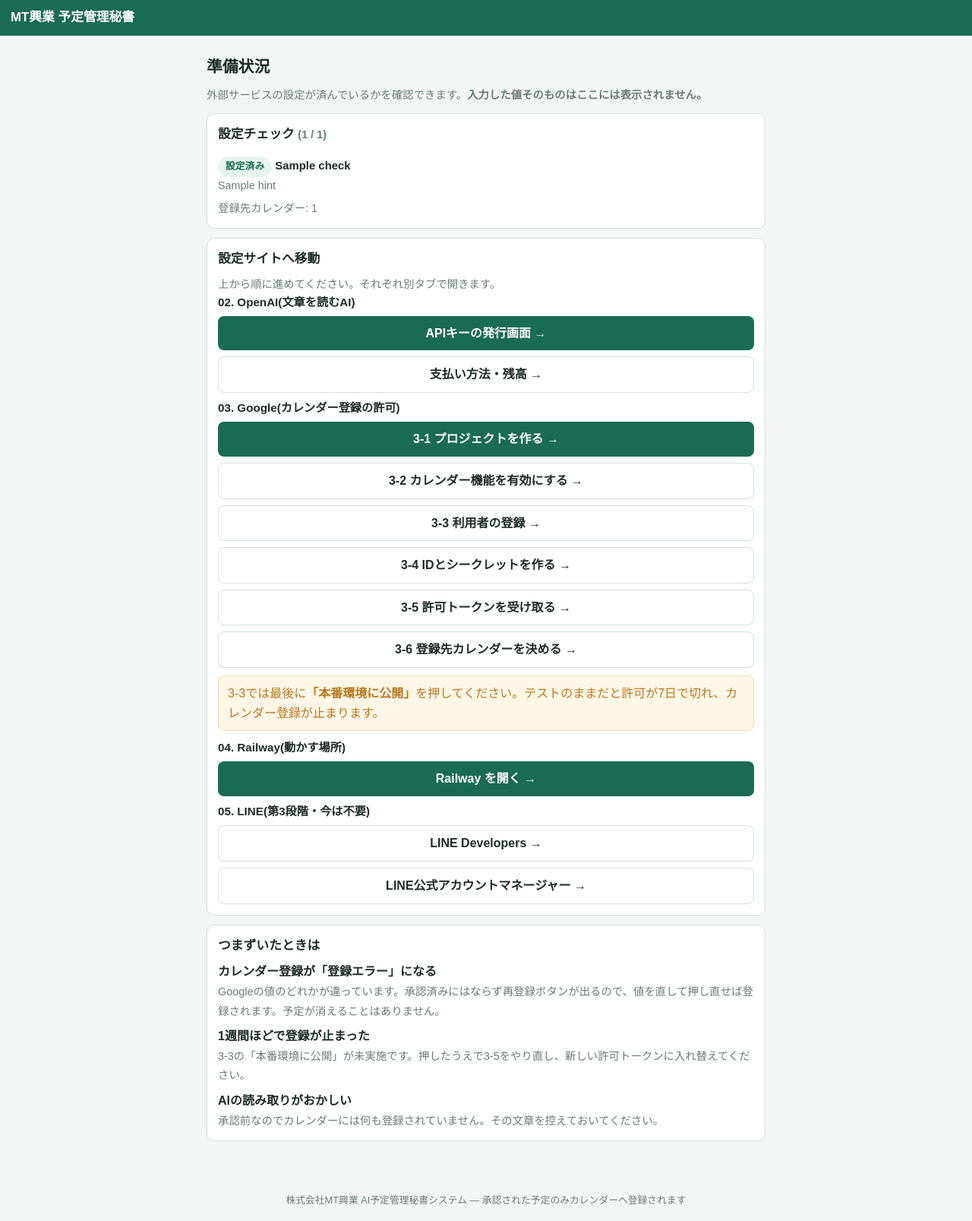
After one commit to mtkougyou2021-sudo/ashiba-scaffold-system, a Node server app: template schedule-secretary/src/views/setup.ejs in a window 1280 px wide. The commit adds this page. Shown: the whole page at 76% size. Run offline with Node 20, Linux system fonts and the light colour scheme; the template is opened without the code that fills it: most values are stand-ins (such as "Sample title", 1, 10 or a date in 2020).

Commit message:
セットアップ手順書と管理画面「準備」ページを追加
- docs/SETUP.md: 外部サービス(GitHub/OpenAI/Google/Railway/LINE)の設定手順とURL一覧
- /setup 画面: 設定状況の確認(値は非表示)と各サービスへの直接リンク
- Google OAuthのテストモード7日失効など、つまずきやすい点を明記

Co-Authored-By: Claude Opus 5 <noreply@anthropic.com>
Claude-Session: https://claude.ai/code/session_01ADJ5hgBReh8XfXXZZx3fVa

```diff
--- a/schedule-secretary/src/index.ts
+++ b/schedule-secretary/src/index.ts
@@ -7,6 +7,7 @@ import { dashboardRouter } from "./routes/dashboard";
 import { messagesRouter } from "./routes/messages";
 import { candidatesRouter } from "./routes/candidates";
 import { settingsRouter } from "./routes/settings";
+import { setupRouter } from "./routes/setup";
 import { STATUS_LABELS } from "./services/candidateService";
 import { CLASSIFICATION_LABELS, EVENT_TYPES } from "./services/ai";
 import { formatDateJa } from "./utils/dates";
@@ -50,6 +51,7 @@ app.use(dashboardRouter);
 app.use(messagesRouter);
 app.use(candidatesRouter);
 app.use(settingsRouter);
+app.use(setupRouter);
 
 app.use((_req, res) => {
   res.status(404).render("error", { title: "ページが見つかりません", message: "URLをご確認ください。" });
--- a/schedule-secretary/src/views/partials/header.ejs
+++ b/schedule-secretary/src/views/partials/header.ejs
@@ -29,6 +29,7 @@
   <a href="/candidates?status=rejected">拒否</a>
   <a href="/history">履歴</a>
   <a href="/settings">設定</a>
+  <a href="/setup">準備</a>
 </nav>
 <% } %>
 <main class="container">
--- /dev/null
+++ b/schedule-secretary/src/views/setup.ejs
@@ -0,0 +1,53 @@
+<%- include('partials/header', { pageTitle: '準備' }) %>
+<h1>準備状況</h1>
+<p class="muted">外部サービスの設定が済んでいるかを確認できます。<strong>入力した値そのものはここには表示されません。</strong></p>
+
+<div class="card">
+  <h2>設定チェック <span class="muted">(<%= readyCount %> / <%= checks.length %>)</span></h2>
+  <ul class="event-list">
+    <% checks.forEach(c => { %>
+      <li>
+        <span class="badge badge-<%= c.ok ? 'approved' : 'pending' %>"><%= c.ok ? '設定済み' : '未設定' %></span>
+        <strong><%= c.label %></strong>
+        <div class="muted"><%= c.hint %></div>
+      </li>
+    <% }) %>
+  </ul>
+  <p class="muted">登録先カレンダー: <%= calendarId %></p>
+</div>
+
+<div class="card">
+  <h2>設定サイトへ移動</h2>
+  <p class="muted">上から順に進めてください。それぞれ別タブで開きます。</p>
+
+  <h3>02. OpenAI(文章を読むAI)</h3>
+  <a class="btn btn-primary btn-block" href="https://platform.openai.com/api-keys" target="_blank" rel="noopener">APIキーの発行画面 →</a>
+  <a class="btn btn-ghost btn-block mt-8" href="https://platform.openai.com/settings/organization/billing/overview" target="_blank" rel="noopener">支払い方法・残高 →</a>
+
+  <h3 class="mt-8">03. Google(カレンダー登録の許可)</h3>
+  <a class="btn btn-primary btn-block" href="https://console.cloud.google.com/projectcreate" target="_blank" rel="noopener">3-1 プロジェクトを作る →</a>
+  <a class="btn btn-ghost btn-block mt-8" href="https://console.cloud.google.com/apis/library/calendar-json.googleapis.com" target="_blank" rel="noopener">3-2 カレンダー機能を有効にする →</a>
+  <a class="btn btn-ghost btn-block mt-8" href="https://console.cloud.google.com/apis/credentials/consent" target="_blank" rel="noopener">3-3 利用者の登録 →</a>
+  <a class="btn btn-ghost btn-block mt-8" href="https://console.cloud.google.com/apis/credentials" target="_blank" rel="noopener">3-4 IDとシークレットを作る →</a>
+  <a class="btn btn-ghost btn-block mt-8" href="https://developers.google.com/oauthplayground" target="_blank" rel="noopener">3-5 許可トークンを受け取る →</a>
+  <a class="btn btn-ghost btn-block mt-8" href="https://calendar.google.com/calendar/u/0/r/settings" target="_blank" rel="noopener">3-6 登録先カレンダーを決める →</a>
+  <p class="alert alert-warn mt-8">3-3では最後に<strong>「本番環境に公開」</strong>を押してください。テストのままだと許可が7日で切れ、カレンダー登録が止まります。</p>
+
+  <h3>04. Railway(動かす場所)</h3>
+  <a class="btn btn-primary btn-block" href="https://railway.app/dashboard" target="_blank" rel="noopener">Railway を開く →</a>
+
+  <h3 class="mt-8">05. LINE(第3段階・今は不要)</h3>
+  <a class="btn btn-ghost btn-block" href="https://developers.line.biz/console/" target="_blank" rel="noopener">LINE Developers →</a>
+  <a class="btn btn-ghost btn-block mt-8" href="https://manager.line.biz/" target="_blank" rel="noopener">LINE公式アカウントマネージャー →</a>
+</div>
+
+<div class="card">
+  <h2>つまずいたときは</h2>
+  <p><strong>カレンダー登録が「登録エラー」になる</strong><br>
+  <span class="muted">Googleの値のどれかが違っています。承認済みにはならず再登録ボタンが出るので、値を直して押し直せば登録されます。予定が消えることはありません。</span></p>
+  <p class="mt-8"><strong>1週間ほどで登録が止まった</strong><br>
+  <span class="muted">3-3の「本番環境に公開」が未実施です。押したうえで3-5をやり直し、新しい許可トークンに入れ替えてください。</span></p>
+  <p class="mt-8"><strong>AIの読み取りがおかしい</strong><br>
+  <span class="muted">承認前なのでカレンダーには何も登録されていません。その文章を控えておいてください。</span></p>
+</div>
+<%- include('partials/footer') %>
```
Also changed, not shown: schedule-secretary/docs/SETUP.md (added, +153 -0 lines), schedule-secretary/src/routes/setup.ts (added, +69 -0 lines).
